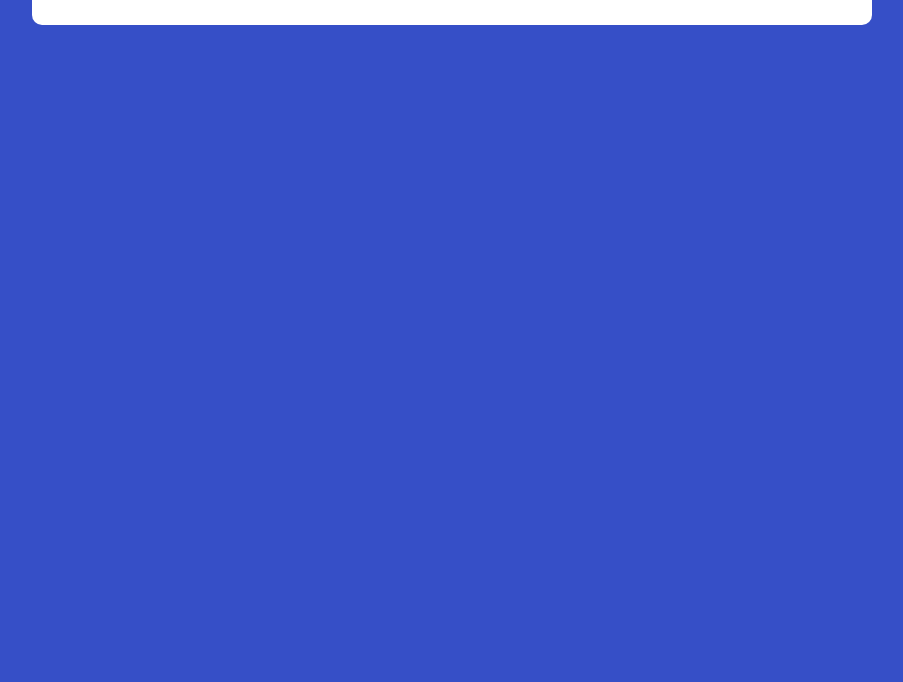
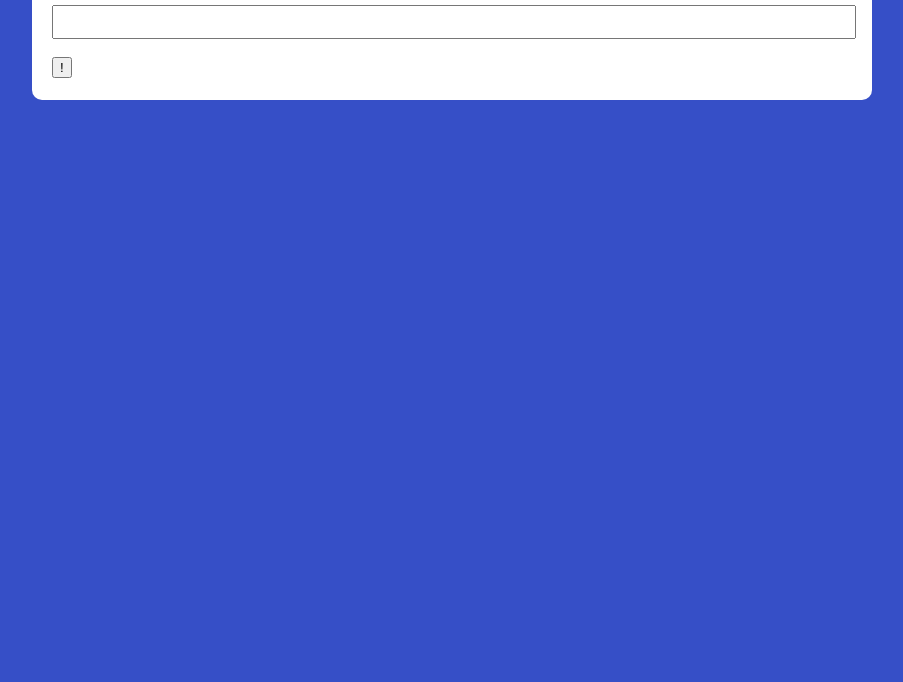
Before and after one commit to guilhermepadial4/Dev_Samurai, a plain HTML site: page class 25/index.html in a window 1280 px wide. Shown: the part 118-800 px from the top of the page, without its empty margins (188-1091 px from the left). Drawn offline with nearby package versions, Linux system fonts and the light colour scheme.

Commit message:
Update index.html and index.css

```diff
--- a/class 25/assets/css/index.css
+++ b/class 25/assets/css/index.css
@@ -50,3 +50,16 @@ form button {
 form button:hover {
     background-color: var(--primary-color-dark);
 }
+
+.input__add_task {
+    display: block;
+    width: 95%;
+    margin-bottom: 10px;
+    font-size: 24px;
+    height: 30px;
+    padding: 0 20px;
+}
+
+.input__add_task:focus {
+    outline: 1px solid black;
+}
--- a/class 25/index.html
+++ b/class 25/index.html
@@ -18,6 +18,12 @@
     <section id="section__container" class="section__container">
         <h1>Lista de Tarefas</h1>
 
+        <p>
+            <input type="text" id="input__add_task" class="input__add_task">
+            <button id="btn__add_task" class="btn__add_task">!</button>
+        </p>
+
+        <ul id="taks" class="tasks"></ul>
     </section>
 </body>
 
```
